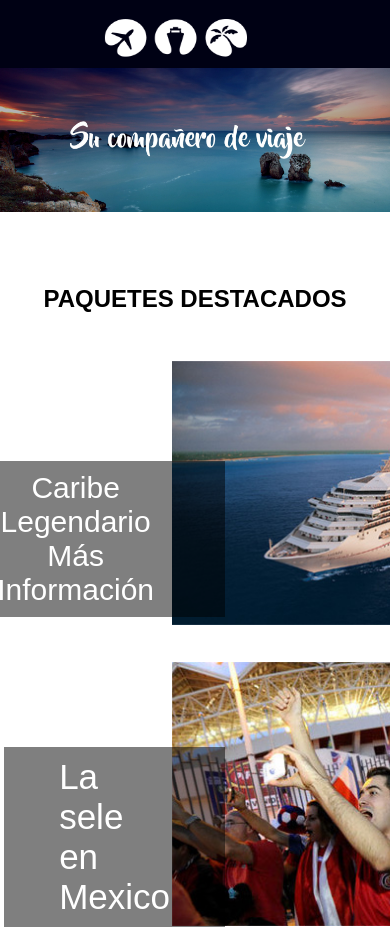
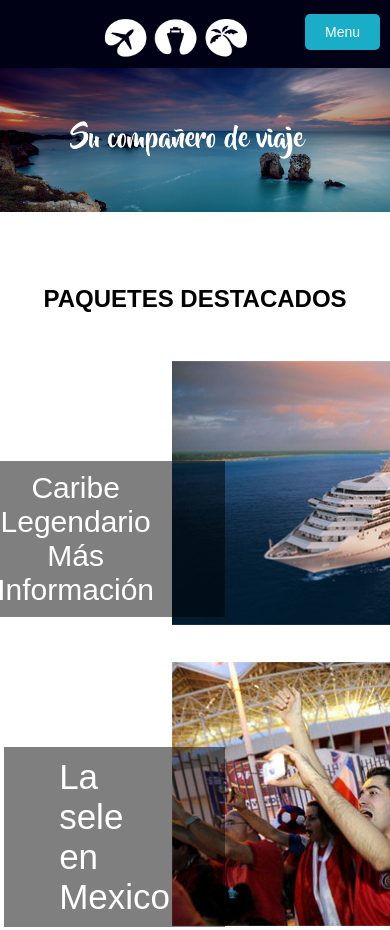
Before and after one commit to PaulaZP/Web-Quiz, a website: page index.html in a window 390 px wide. Shown: the top 930 px of the page. Drawn offline with Linux system fonts and the light colour scheme.

Commit message:
Agrego menu de tablet y movil

```diff
--- a/index.html
+++ b/index.html
@@ -25,6 +25,7 @@
                         <li><a href="#"><img src="img/fb.png" alt="facebook"></a></li>
                     </ul>
                 </div>
+                <p class="menuMovil">Menu</p>
             </div>
 
             <div id="slider">
--- a/sass/BreackPoints/_movil.scss
+++ b/sass/BreackPoints/_movil.scss
@@ -1,6 +1,16 @@
 @media(max-width: 767px){
     #menu{
         display: none;
+    }
+    .menuMovil{
+        display: block;
+        color: white;
+        float: right;
+        font-size: 14px;
+        padding: 10px 20px;
+        margin-right: 10px;
+        border-radius: 5px;
+        background-color: rgb(25, 173, 199);
     }
     #quienes{
         margin-top: 0;
--- a/sass/BreackPoints/_tablet.scss
+++ b/sass/BreackPoints/_tablet.scss
@@ -1,9 +1,26 @@
 @media(max-width: 1023px){
     #header{
         font-size: 14px;
+        max-width: 100%;
+        width: 100%;
+    }
+    #menu{
+        display: none;
+    }
+    .menuMovil{
+        display: block;
+        color: white;
+        float: right;
+        font-size: 14px;
+        padding: 10px 20px;
+        margin-right: 10px;
+        border-radius: 5px;
+        background-color: rgb(25, 173, 199);
     }
     #quienes{
         margin-top: 0;
+        max-width: 100%;
+        width: 100%;
     }
 
     #iconos-2 {
@@ -28,6 +45,7 @@
 
     #footer{
         width: 100%;
+        max-width: 100%;
         background-color: #171717;
         height: 235px;
         color: white;
--- a/sass/components/_content2.scss
+++ b/sass/components/_content2.scss
@@ -1,6 +1,8 @@
 #quienes{
     background-image: url("../img/bg.jpg");
     background-color: yellowgreen;
+    width: 100%;
+    max-width: 100%;
 }
 #iconos-2{
     float: $left;
--- a/sass/components/_footer.scss
+++ b/sass/components/_footer.scss
@@ -1,5 +1,6 @@
 #footer{
     width: 100%;
+    max-width: 100%;
     background-color: #171717;
     color: white;
     font-size: 16px;
--- a/sass/components/_header.scss
+++ b/sass/components/_header.scss
@@ -2,6 +2,9 @@
     max-width: 100%;
     width: 100%;
     background-color: #000114;
+}
+.menuMovil{
+    display: none;
 }
 
 #iconos{
```
Also changed, not shown: css/style.css.
